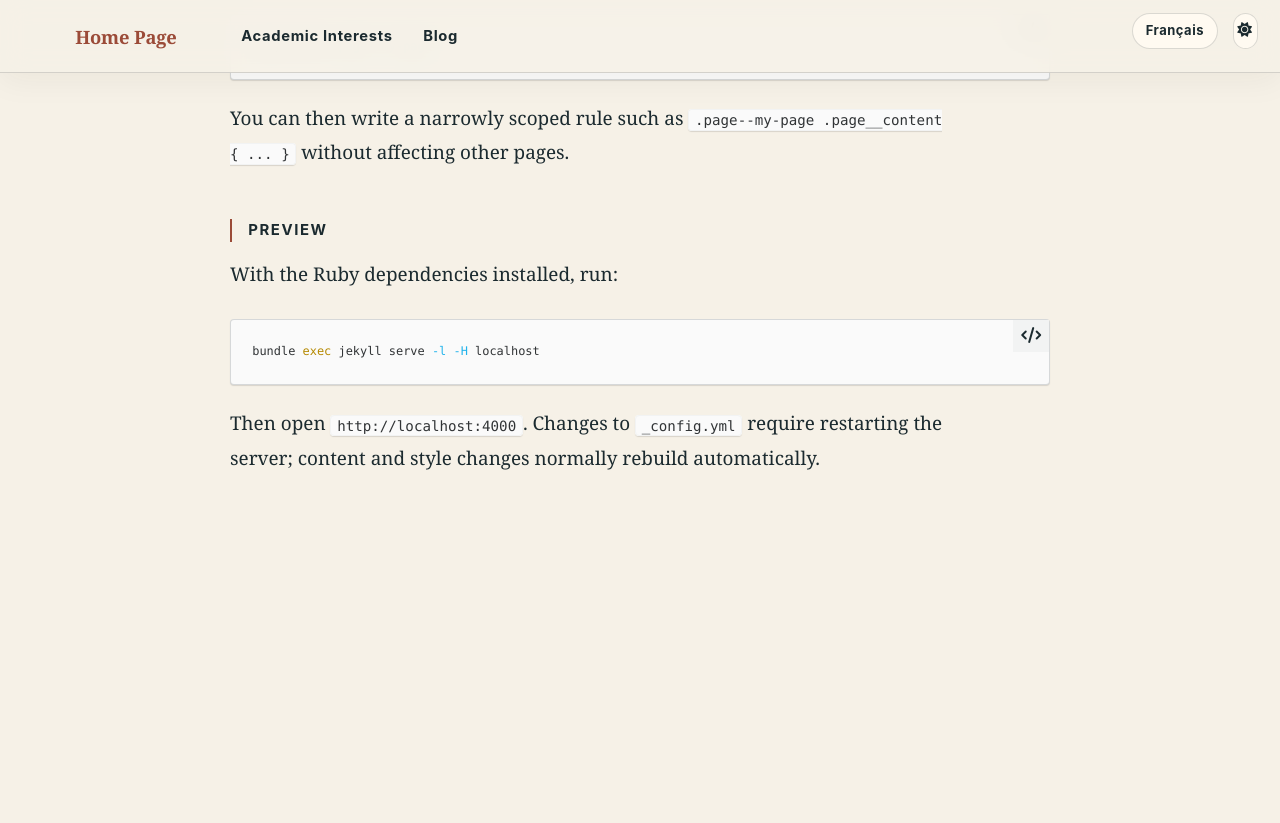
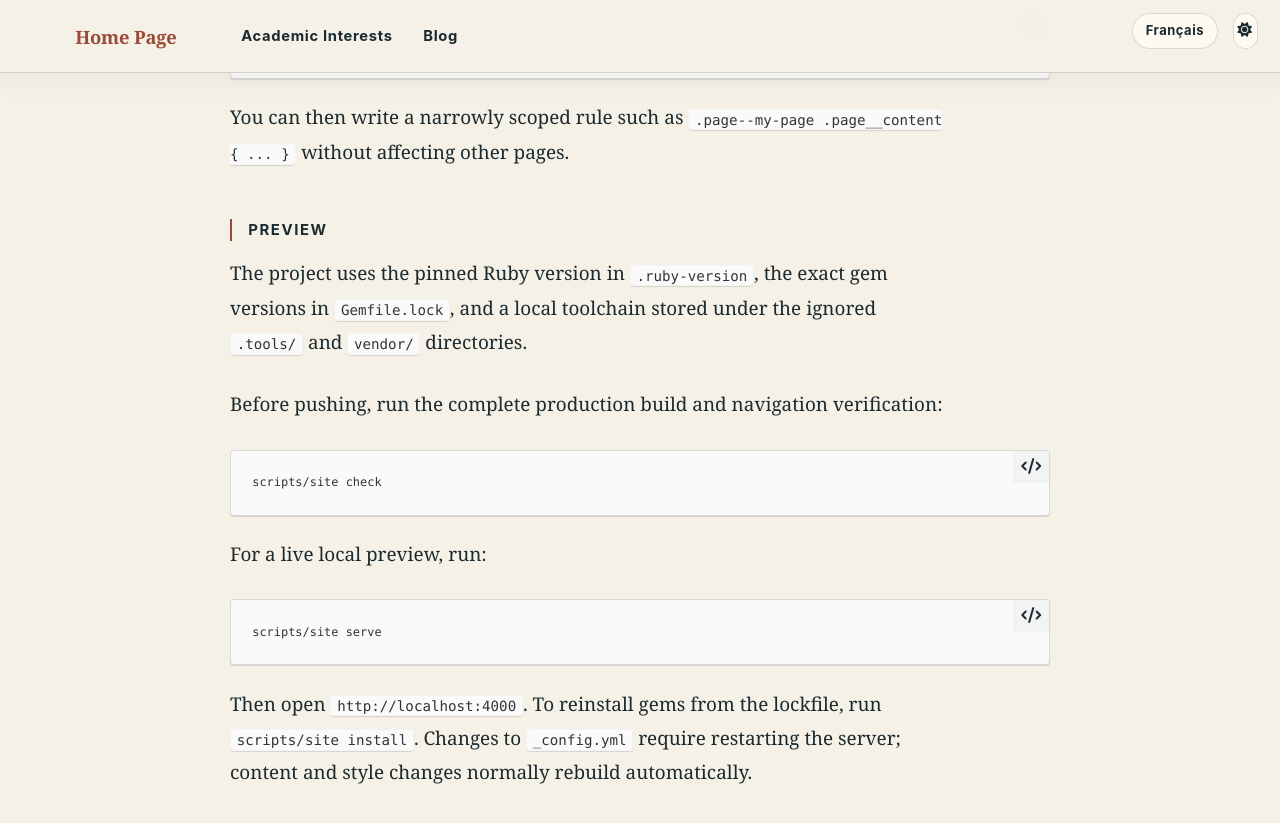
Before and after one commit to NicolasGoulet/NicolasGoulet.github.io, a Jekyll site: the page built from EDITING.md, in a window 1280 px wide and 900 px high, scrolled down 2479 px. Shown: the top 823 px of the window. Built offline with Jekyll 4.4.1, drawn with Linux system fonts in a browser that asks for light colours; our own code applies the rules of GitHub Pages for plain Markdown files; before the commit the page ends 3232 px from its top, so only the background shows below that.

Commit message:
Add reproducible local Jekyll checks

````diff
--- a/EDITING.md
+++ b/EDITING.md
@@ -70,11 +70,22 @@ You can then write a narrowly scoped rule such as
 
 ## Preview
 
-With the Ruby dependencies installed, run:
+The project uses the pinned Ruby version in `.ruby-version`, the exact gem
+versions in `Gemfile.lock`, and a local toolchain stored under the ignored
+`.tools/` and `vendor/` directories.
+
+Before pushing, run the complete production build and navigation verification:
 
 ```sh
-bundle exec jekyll serve -l -H localhost
+scripts/site check
 ```
 
-Then open `http://localhost:4000`. Changes to `_config.yml` require restarting
-the server; content and style changes normally rebuild automatically.
+For a live local preview, run:
+
+```sh
+scripts/site serve
+```
+
+Then open `http://localhost:4000`. To reinstall gems from the lockfile, run
+`scripts/site install`. Changes to `_config.yml` require restarting the server;
+content and style changes normally rebuild automatically.
--- a/_sass/_custom.scss
+++ b/_sass/_custom.scss
@@ -937,7 +937,7 @@ html[data-theme="dark"] .masthead {
 
 .page {
   float: none;
-  width: min(100%, $site-page-width);
+  width: unquote("min(100%, #{$site-page-width})");
   margin: 0 auto;
   padding: 0;
 }
@@ -1052,7 +1052,7 @@ html[data-theme="dark"] .masthead {
 .page__content .home-profile__image {
   display: block;
   width: $home-profile-image-width !important;
-  max-width: min($home-profile-image-max-width, $home-profile-image-width) !important;
+  max-width: unquote("min(#{$home-profile-image-max-width}, #{$home-profile-image-width})") !important;
   height: auto;
   margin: 0 auto 2.4rem !important;
   padding: 7px;
````
Also changed, not shown: scripts/verify_site.rb (added, +72 -0 lines), Gemfile.lock (added), 3 other files.
